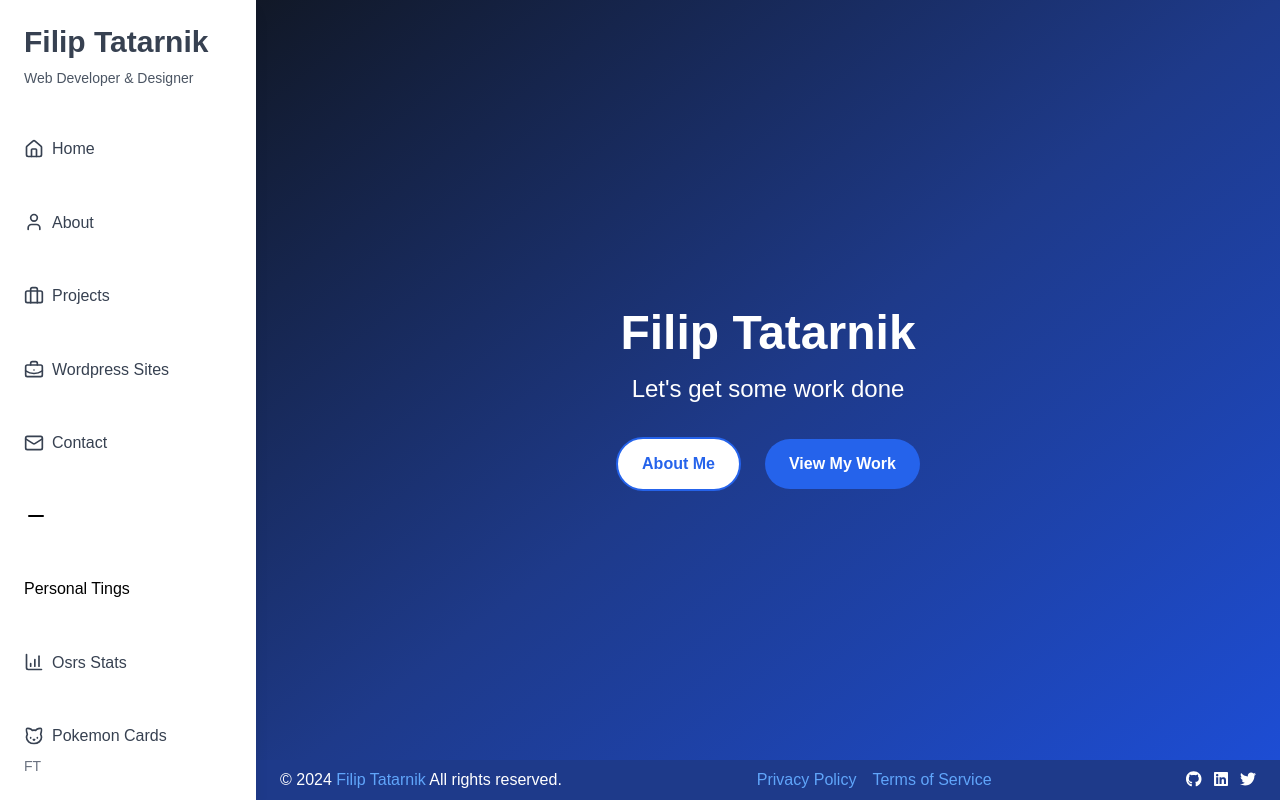
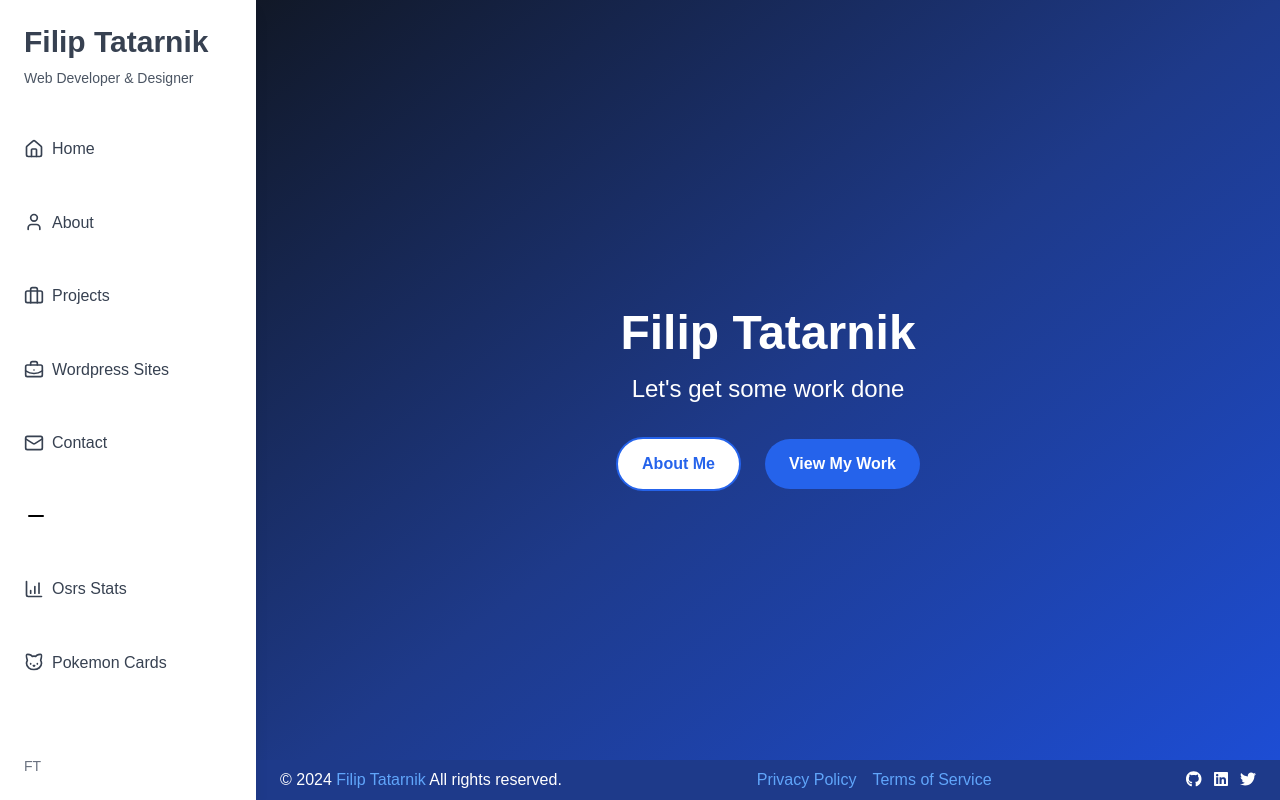
Before and after one commit to FilTatarnik/2024-portfolio, a React (Create React App) app: page / in a window 1280 px wide. Shown: the top 800 px of the page. Built offline with nearby package versions, Linux system fonts and the light colour scheme.

Commit message:
taking out `personal tings` from the nav

```diff
--- a/src/components/Navbar.js
+++ b/src/components/Navbar.js
@@ -66,7 +66,6 @@ const Navbar = ({ isOpen, setIsOpen }) => {
             <li>
               <Minus />
             </li>
-            <h2>Personal Tings</h2>
             <li>
               <button onClick={toggleOsrsModal} className="flex items-center text-gray-700 hover:text-blue-600 cursor-pointer transition-colors">
                 <ChartColumnIncreasing size={20} className="mr-2" />Osrs Stats
```
